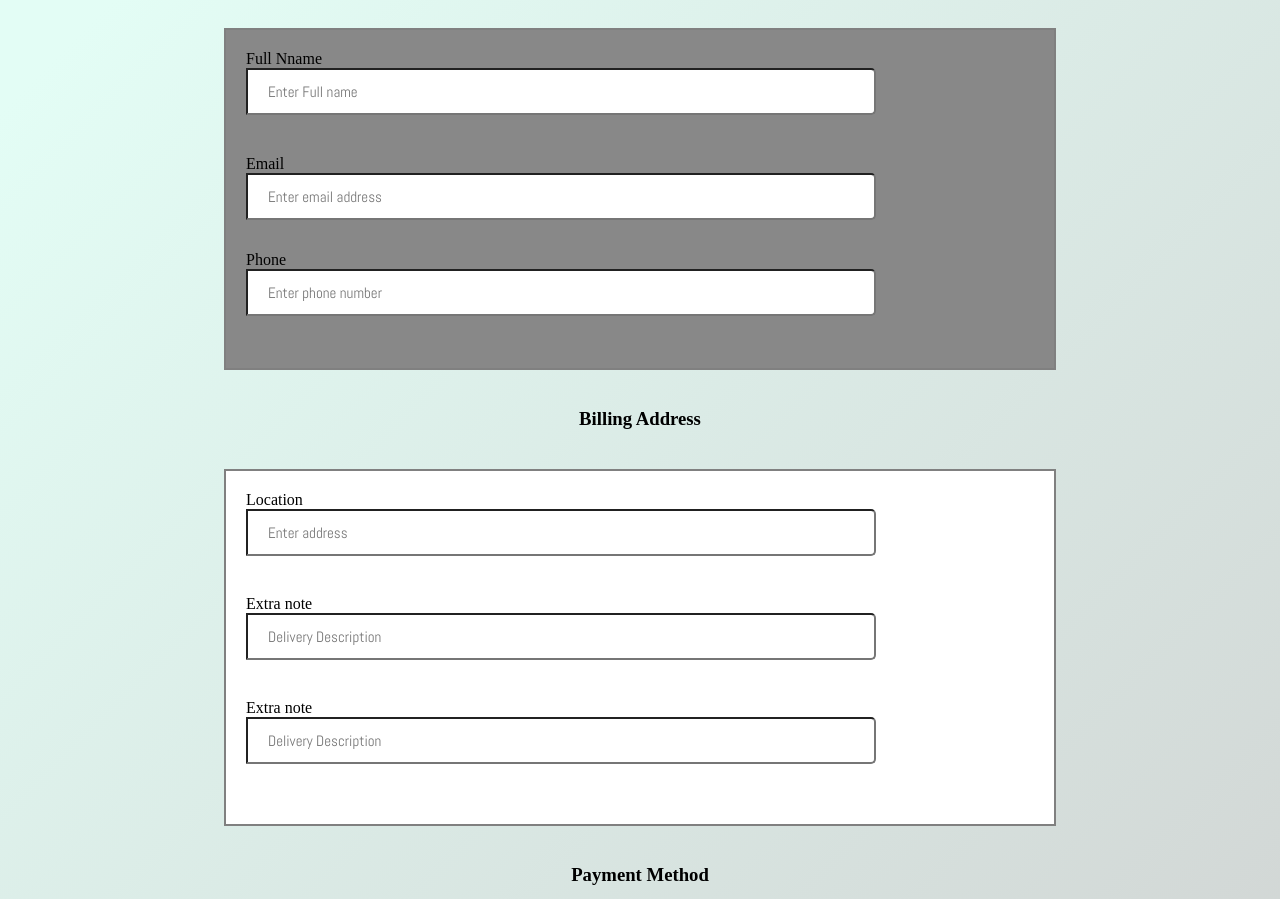
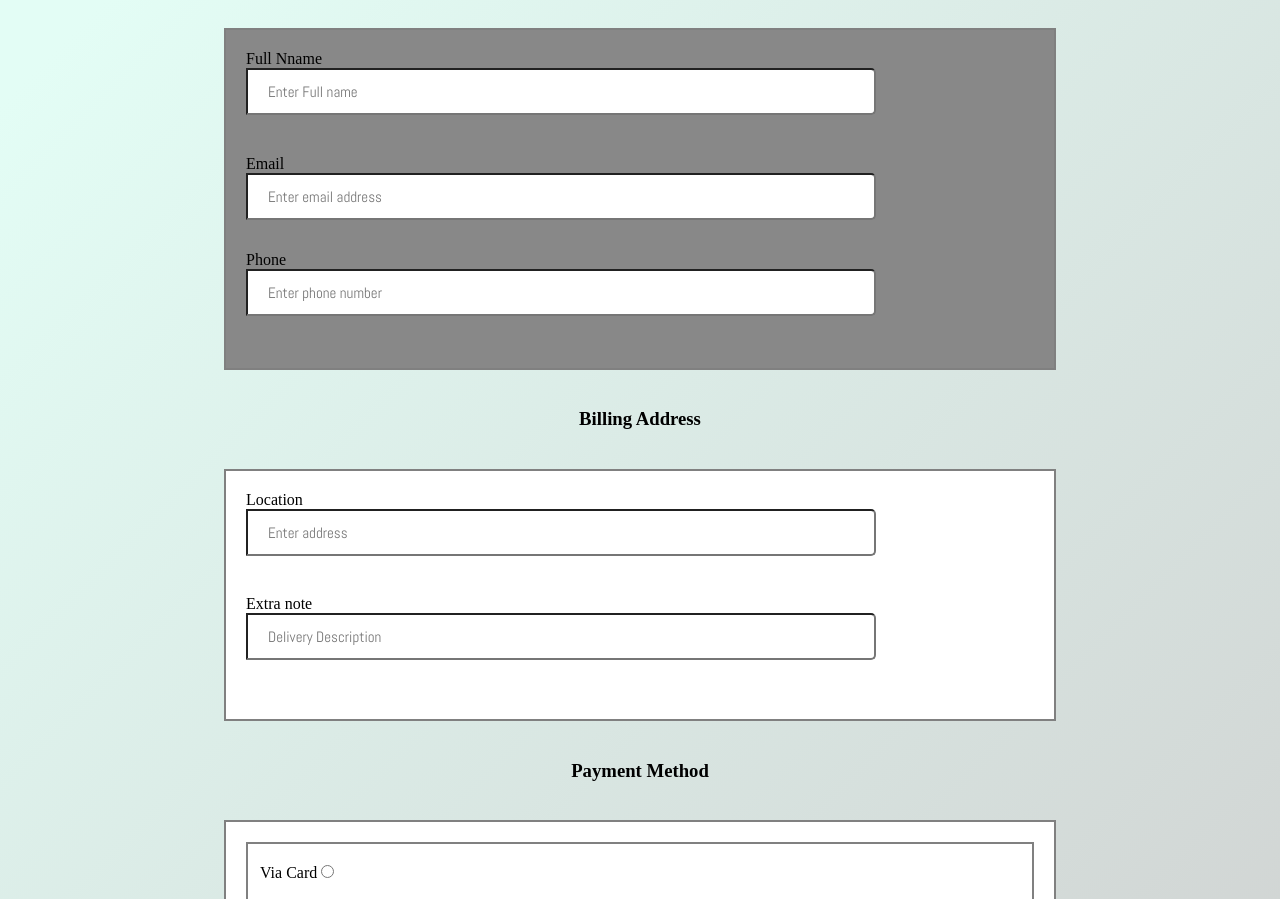
Before and after one commit to beardedprince/Meal-App, a plain HTML site: page checkout.html in a window 1280 px wide. Shown: the part 53-952 px from the top of the page. Drawn offline with Linux system fonts and the light colour scheme; a web font is replaced by a local one.

Commit message:
travis rebuilding

```diff
--- a/checkout.html
+++ b/checkout.html
@@ -43,13 +43,10 @@
                         <input type="text" name="" id="" placeholder="Enter address">
                     </div>
                     <div>
-                        <label for="location"> Extra note</label> <br>
+                        <label for="note"> Extra note</label> <br>
                         <input type="text" name="" id="" placeholder="Delivery Description">
                     </div>
-                    <div>
-                            <label for="location"> Extra note</label> <br>
-                            <input type="text" name="" id="" placeholder="Delivery Description">
-                    </div>
+
 
             </div>
 
@@ -57,17 +54,17 @@
             <div class="checkout-payment">
                     <div class="pick">
                         <label for="type"> Via Card</label>
-                        <input type="checkbox" name="" id="" placeholder="Enter address" onclick="msg()"> <br>
+                        <input type="radio" name="rad" id="" placeholder="Enter address"  value="btn" onchange="action()"> <br>
                         <span class="msg" id="msg"> Use your Visa, Mastercard or Verve card to proceed and complete your payment. Select this option then click on PLACE ORDER NOW and you will be redirected to the secure Pay payment page.</span>
 
                     </div>
                     <div class="pick">
                         Bank Transfer card
-                        <input type="radio" name="" id="">
+                        <input type="radio" name="rad" id="" value="btn1">
                     </div>
                     <div class="pick">
                             <label for="type">Pay on Delivery / cash payment</label>
-                            <input type="radio" name="" id="" placeholder="Delivery Description">
+                            <input type="radio" name="rad" id="" value="btn2">
                     </div>
 
             </div>
@@ -96,9 +93,10 @@
 
 <script>
 var pick
-function msg() {
+function action() {
+
     document.getElementById('msg').style.display="block";
-    pick(onkeypress).getElementById('msg').style.display = "none";
+
 
 
 }
```
